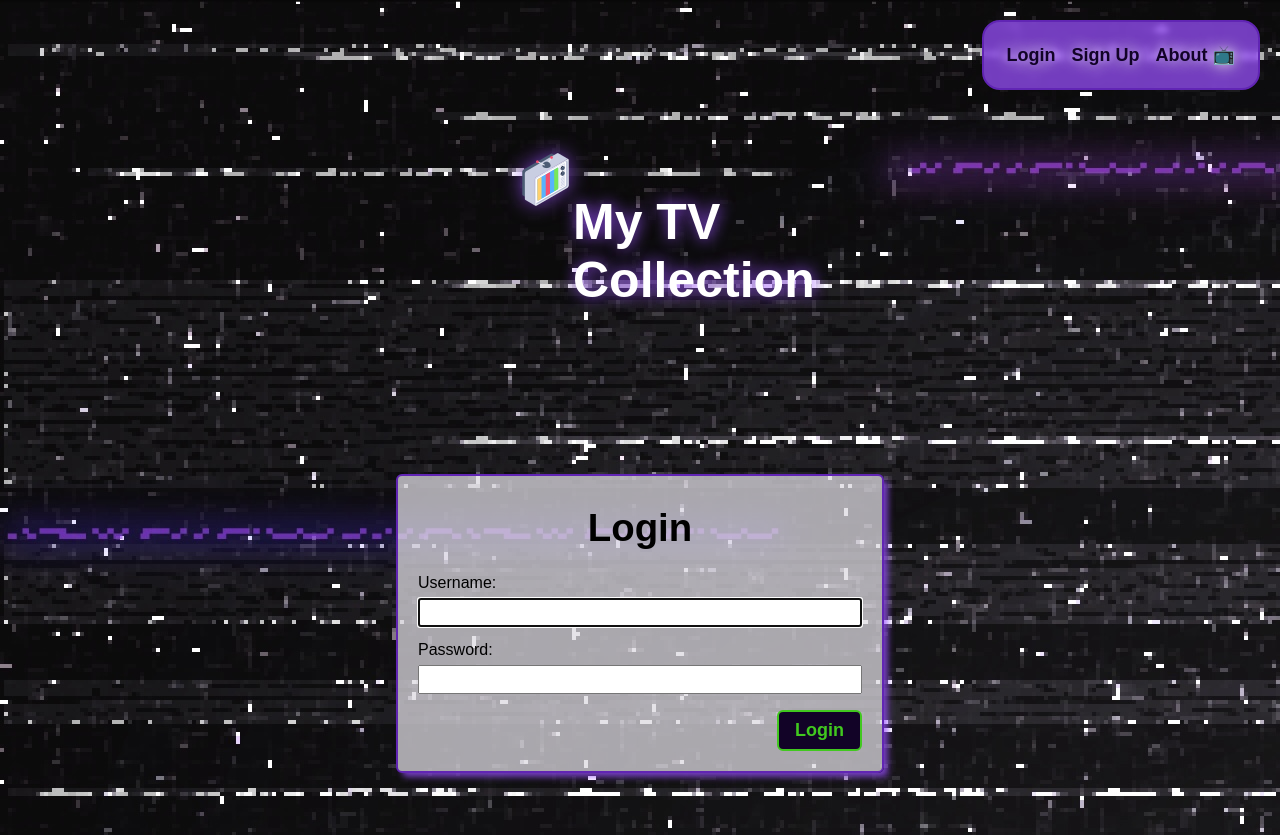
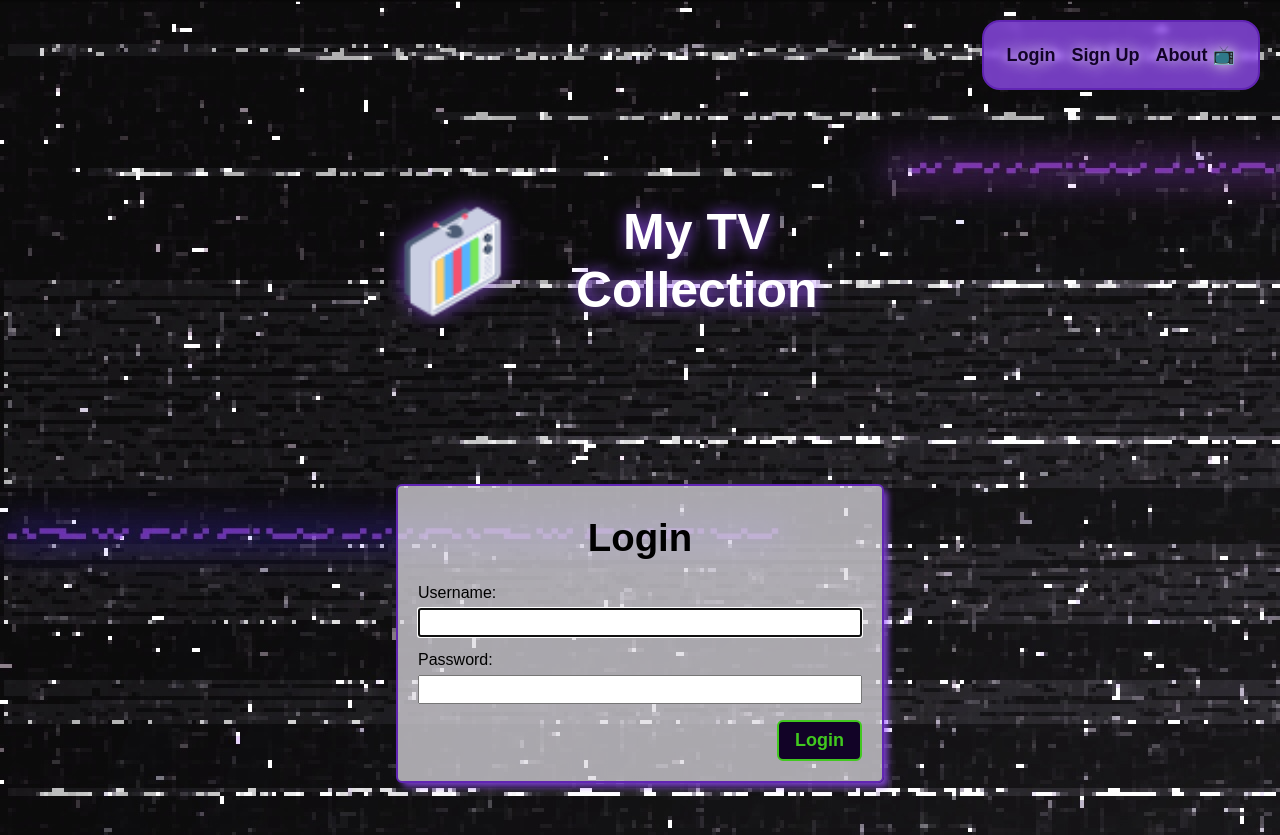
Before and after one commit to natnichols/tv-collector, a Django app: page / in a window 1280 px wide. Run offline with Django 4.2, Linux system fonts and the light colour scheme; some web fonts are replaced.

Commit message:
adjust flexbox settings and alignment of logo on home page

```diff
--- a/main_app/static/css/home.css
+++ b/main_app/static/css/home.css
@@ -21,6 +21,7 @@ main > section {
 }
 
 .logo-container {
+  margin: 20px;
   max-width: 375px;
   text-shadow: rgb(151, 79, 251, .95) 1px 0 15px;
 }
@@ -28,16 +29,20 @@ main > section {
 .logo-container h2 {
   font-size: 5rem;
   color: white;
+  text-align: center;
 }
 
 .tv-container {
   display: flex;
-  width: 50%;
+  /* flex-direction: column; */
+  align-items: center;
+  justify-content: center;
+  width: 100%;
 }
 
 .tv-container img {
-  height: 50%;
-  width: 50%;
+  height: 25%;
+  width: 25%;
   filter: drop-shadow(0 0 1rem rgb(151, 79, 251, .75));
 }
 
```
